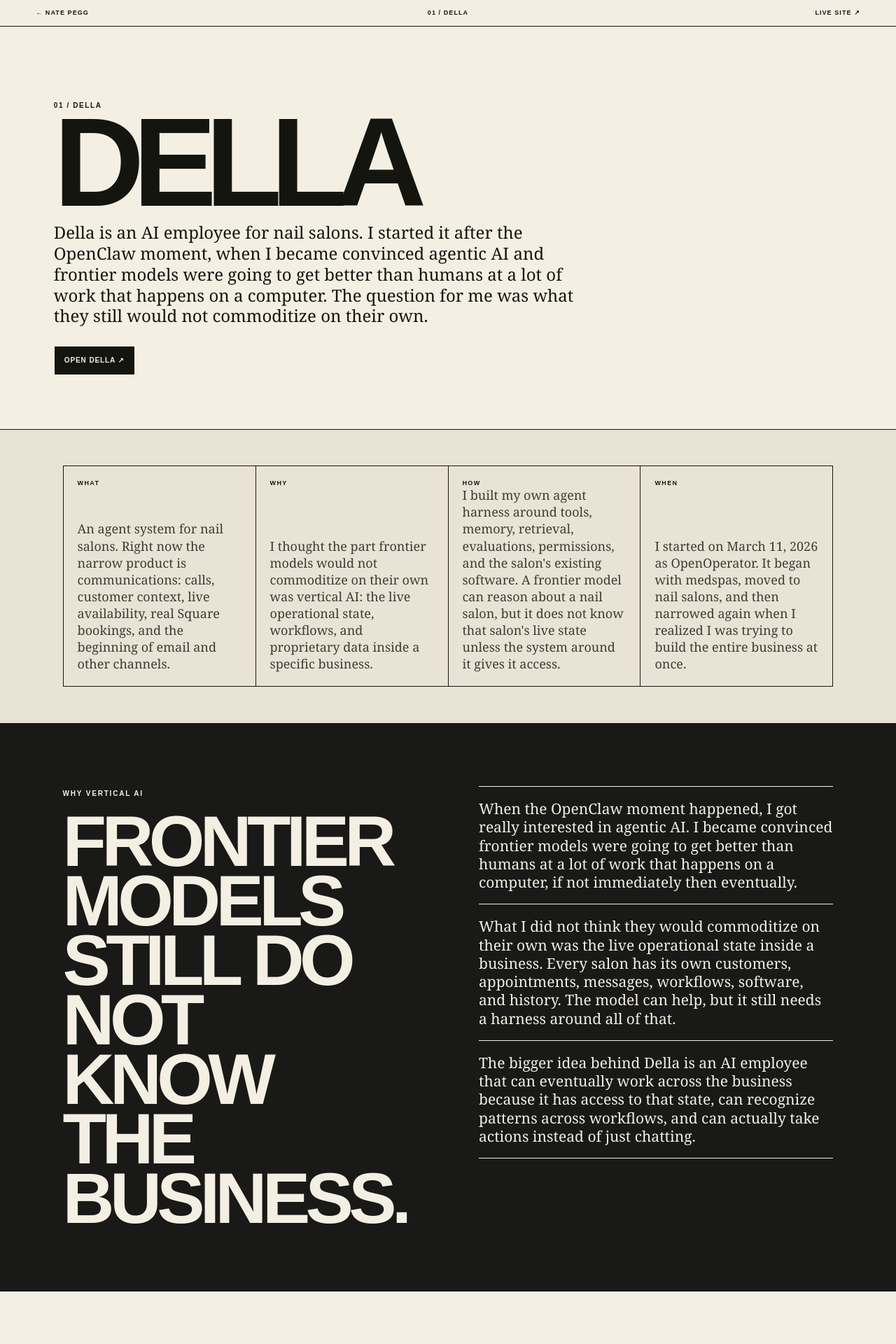
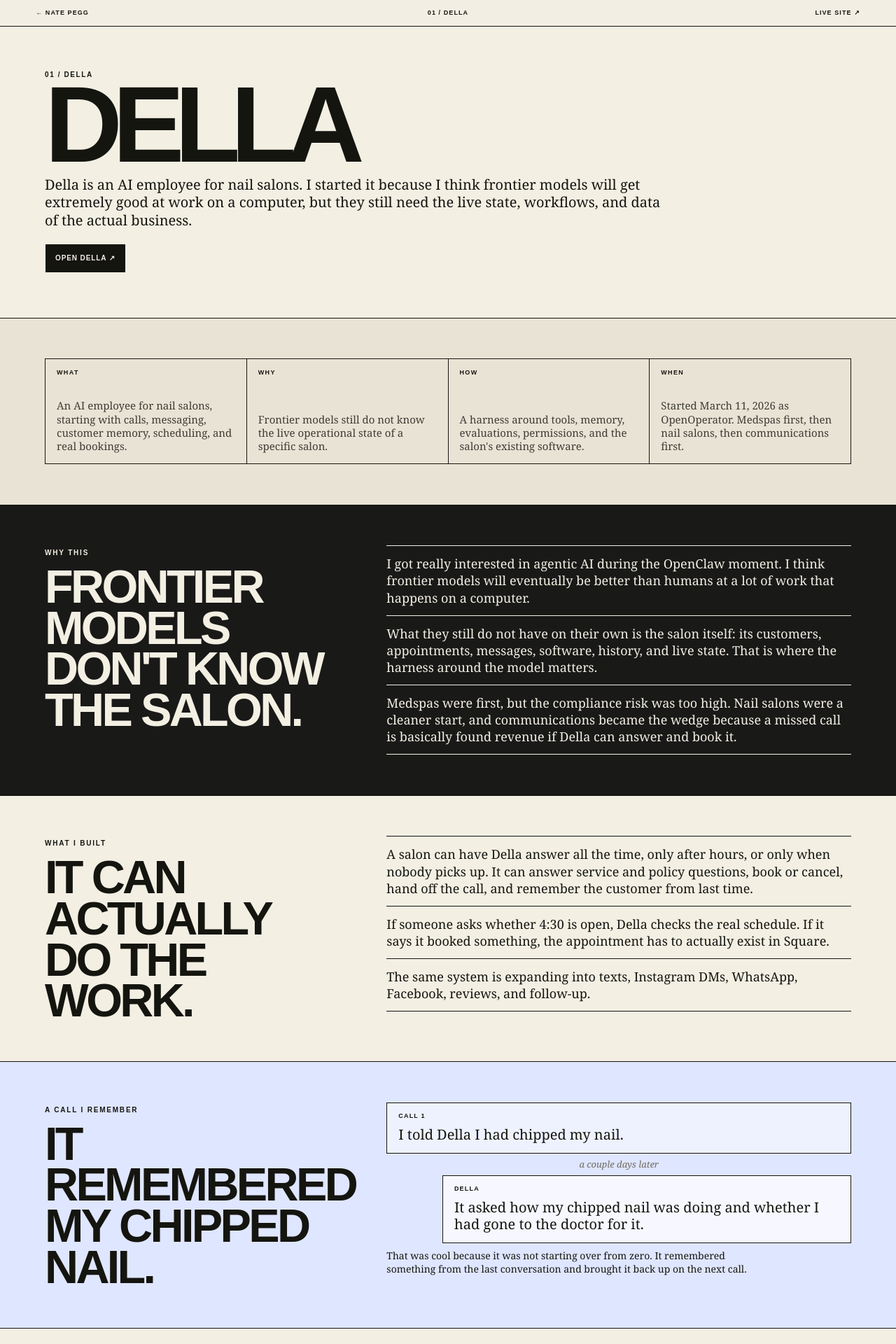
Before and after one commit to pegg-dot/nate-pegg-portfolio, a Next.js app: page /work/della in a window 1280 px wide. Shown: the top 1920 px of the page at 70% size. Built offline with nearby package versions, Linux system fonts and the light colour scheme.

Commit message:
Tighten Della case study layout

```diff
--- a/src/app/components/CaseShell.tsx
+++ b/src/app/components/CaseShell.tsx
@@ -9,7 +9,8 @@
   subtitle,
   children,
   external,
-  actions = []
+  actions = [],
+  className
 }: {
   index: string;
   title: string;
@@ -17,9 +18,10 @@
   children: ReactNode;
   external?: { label: string; href: string };
   actions?: Action[];
+  className?: string;
 }) {
   return (
-    <main className="caseMain">
+    <main className={["caseMain", className].filter(Boolean).join(" ")}>
       <header className="caseNav">
         <Link href="/">← NATE PEGG</Link>
         <span>{index}</span>
--- a/src/app/globals.css
+++ b/src/app/globals.css
@@ -1175,3 +1175,114 @@
 .heroPencilWriting {
   will-change: transform;
 }
+
+/* Della case: tighter reading rhythm. The case page should feel like a fast story, not a long report. */
+.dellaCase .caseHero {
+  min-height: 50vh;
+  padding: clamp(42px,5vw,72px) clamp(28px,5vw,72px);
+}
+.dellaCase .caseHero h1 {
+  margin: 8px 0 14px;
+  font-size: clamp(88px,12vw,170px);
+  line-height: .76;
+}
+.dellaCase .caseHero p {
+  max-width: 900px;
+  font-size: 20px;
+  line-height: 1.28;
+}
+.dellaCase .caseHeroActions {
+  margin-top: 20px;
+}
+.dellaCase .caseBriefBand {
+  padding: 24px clamp(28px,5vw,72px);
+}
+.dellaCase .caseBriefGrid article {
+  min-height: 150px;
+  padding: 15px 16px;
+}
+.dellaCase .caseBriefGrid article > p {
+  font-size: 15px;
+  line-height: 1.28;
+}
+.dellaCase .caseBand {
+  padding: clamp(34px,4.5vw,68px) clamp(28px,5vw,72px);
+}
+.dellaCase .caseGrid.two {
+  grid-template-columns: minmax(280px,.78fr) minmax(0,1.22fr);
+  gap: clamp(32px,5vw,72px);
+}
+.dellaCase .caseGrid h2 {
+  margin-top: 12px;
+  font-size: clamp(42px,5.2vw,76px);
+  line-height: .88;
+  letter-spacing: -.055em;
+}
+.dellaCase .caseStack p {
+  padding: 13px 0;
+  font-size: 18px;
+  line-height: 1.34;
+}
+.dellaCase .caseMemoryStack {
+  gap: 9px;
+}
+.dellaCase .caseMemoryStack > div {
+  padding: 14px 16px;
+}
+.dellaCase .caseMemoryStack p {
+  font-size: 20px;
+}
+.dellaCase .caseMemoryStack small {
+  font-size: 14px;
+  line-height: 1.35;
+}
+.dellaCase .lessonGrid {
+  gap: 10px;
+  margin-top: 22px;
+}
+.dellaCase .lessonGrid article {
+  min-height: 205px;
+  padding: 17px;
+}
+.dellaCase .lessonGrid h3 {
+  font-size: clamp(25px,2.7vw,38px);
+}
+.dellaCase .lessonGrid p {
+  font-size: 15px;
+}
+.dellaCase .dellaRoomImage {
+  margin-top: 16px;
+}
+.dellaCase .caseFooter {
+  min-height: 18vh;
+}
+
+@media (max-width: 980px) {
+  .dellaCase .caseGrid.two {
+    grid-template-columns: 1fr;
+    gap: 26px;
+  }
+}
+
+@media (max-width: 680px) {
+  .dellaCase .caseHero {
+    min-height: 46vh;
+    padding: 34px 20px;
+  }
+  .dellaCase .caseHero h1 {
+    font-size: clamp(72px,21vw,108px);
+  }
+  .dellaCase .caseHero p {
+    font-size: 18px;
+  }
+  .dellaCase .caseBriefBand,
+  .dellaCase .caseBand {
+    padding-inline: 20px;
+  }
+  .dellaCase .caseBriefGrid article {
+    min-height: 115px;
+  }
+  .dellaCase .caseGrid h2 {
+    font-size: clamp(42px,13vw,64px);
+  }
+}
--- a/src/app/work/della/page.tsx
+++ b/src/app/work/della/page.tsx
@@ -5,48 +5,38 @@
 export default function DellaCase() {
   return (
     <CaseShell
+      className="dellaCase"
       index="01 / DELLA"
       title="DELLA"
-      subtitle="Della is an AI employee for nail salons. I started it after the OpenClaw moment, when I became convinced agentic AI and frontier models were going to get better than humans at a lot of work that happens on a computer. The question for me was what they still would not commoditize on their own."
+      subtitle="Della is an AI employee for nail salons. I started it because I think frontier models will get extremely good at work on a computer, but they still need the live state, workflows, and data of the actual business."
       external={{ label: "LIVE SITE", href: "https://hellodella.com" }}
       actions={[{ label: "OPEN DELLA", href: "https://hellodella.com", external: true }]}
     >
       <ProjectBrief items={[
-        { label: "WHAT", text: "An agent system for nail salons. Right now the narrow product is communications: calls, customer context, live availability, real Square bookings, and the beginning of email and other channels." },
-        { label: "WHY", text: "I thought the part frontier models would not commoditize on their own was vertical AI: the live operational state, workflows, and proprietary data inside a specific business." },
-        { label: "HOW", text: "I built my own agent harness around tools, memory, retrieval, evaluations, permissions, and the salon's existing software. A frontier model can reason about a nail salon, but it does not know that salon's live state unless the system around it gives it access." },
-        { label: "WHEN", text: "I started on March 11, 2026 as OpenOperator. It began with medspas, moved to nail salons, and then narrowed again when I realized I was trying to build the entire business at once." },
+        { label: "WHAT", text: "An AI employee for nail salons, starting with calls, messaging, customer memory, scheduling, and real bookings." },
+        { label: "WHY", text: "Frontier models still do not know the live operational state of a specific salon." },
+        { label: "HOW", text: "A harness around tools, memory, evaluations, permissions, and the salon's existing software." },
+        { label: "WHEN", text: "Started March 11, 2026 as OpenOperator. Medspas first, then nail salons, then communications first." },
       ]} />
 
       <section className="caseBand caseBandInk">
         <div className="caseGrid two">
-          <div><span className="caseLabel">WHY VERTICAL AI</span><h2>FRONTIER MODELS STILL DO NOT KNOW THE BUSINESS.</h2></div>
+          <div><span className="caseLabel">WHY THIS</span><h2>FRONTIER MODELS DON&apos;T KNOW THE SALON.</h2></div>
           <div className="caseStack">
-            <p>When the OpenClaw moment happened, I got really interested in agentic AI. I became convinced frontier models were going to get better than humans at a lot of work that happens on a computer, if not immediately then eventually.</p>
-            <p>What I did not think they would commoditize on their own was the live operational state inside a business. Every salon has its own customers, appointments, messages, workflows, software, and history. The model can help, but it still needs a harness around all of that.</p>
-            <p>The bigger idea behind Della is an AI employee that can eventually work across the business because it has access to that state, can recognize patterns across workflows, and can actually take actions instead of just chatting.</p>
+            <p>I got really interested in agentic AI during the OpenClaw moment. I think frontier models will eventually be better than humans at a lot of work that happens on a computer.</p>
+            <p>What they still do not have on their own is the salon itself: its customers, appointments, messages, software, history, and live state. That is where the harness around the model matters.</p>
+            <p>Medspas were first, but the compliance risk was too high. Nail salons were a cleaner start, and communications became the wedge because a missed call is basically found revenue if Della can answer and book it.</p>
           </div>
         </div>
       </section>
 
       <section className="caseBand">
         <div className="caseGrid two">
-          <div><span className="caseLabel">WHY NAIL SALONS</span><h2>MEDSPAS WERE THE FIRST IDEA. NAIL SALONS WERE THE CLEANER START.</h2></div>
+          <div><span className="caseLabel">WHAT I BUILT</span><h2>IT CAN ACTUALLY DO THE WORK.</h2></div>
           <div className="caseStack">
-            <p>I started with medspas because the appointments are high-ticket and a missed call can mean a lot of lost revenue. Pretty quickly I realized there was way more compliance and liability than I wanted to take on while I was still figuring out the agent problem itself.</p>
-            <p>Nail salons had a similar foundation without as much of that risk. There are a lot of them, AI has not penetrated much of the day-to-day business yet, and the communication problem is obvious: if nobody answers the phone, that customer can just disappear.</p>
-            <p>At first I was trying to build everything around them: CRM, payments, scheduling, and more. After talking it through with a friend, I realized I needed one wedge. I picked communications because it is directly tied to revenue and it touches a lot of the rest of the business anyway.</p>
-          </div>
-        </div>
-      </section>
-
-      <section className="caseBand">
-        <div className="caseGrid two">
-          <div><span className="caseLabel">WHAT I BUILT</span><h2>IT ANSWERS LIKE A RECEPTIONIST AND CAN ACTUALLY DO THE WORK.</h2></div>
-          <div className="caseStack">
-            <p>A salon can have Della answer all the time, only after hours, or when nobody at the salon can pick up. On a call it can answer questions about services and policies, book or cancel appointments, hand the call off to a person, and remember who the customer is and what they talked about last time.</p>
-            <p>The important part is that it is connected to the real salon systems. If someone asks whether a time is open, Della has to check the actual schedule. If it books something, the appointment has to really exist in Square.</p>
-            <p>The same communications idea extends beyond voice into texts, Instagram DMs, WhatsApp, Facebook, reviews, follow-up, and the other places a salon talks to customers.</p>
+            <p>A salon can have Della answer all the time, only after hours, or only when nobody picks up. It can answer service and policy questions, book or cancel, hand off the call, and remember the customer from last time.</p>
+            <p>If someone asks whether 4:30 is open, Della checks the real schedule. If it says it booked something, the appointment has to actually exist in Square.</p>
+            <p>The same system is expanding into texts, Instagram DMs, WhatsApp, Facebook, reviews, and follow-up.</p>
           </div>
         </div>
       </section>
@@ -80,11 +70,10 @@
 
       <section className="caseBand caseBandDark">
         <div className="caseGrid two">
-          <div><span className="caseLabel">WHERE IT IS NOW</span><h2>I&apos;M TRYING TO GET IT INTO REAL SALONS.</h2></div>
+          <div><span className="caseLabel">WHERE IT IS NOW</span><h2>I&apos;M GETTING IT INTO REAL SALONS.</h2></div>
           <div className="caseStack">
-            <p>Real calls have gone through the system, real Square appointments have been created, and customer context carries across conversations instead of resetting every time somebody calls.</p>
-            <p>At this point I am not just sitting there adding features. I am working on getting clients and putting Della in front of actual salon owners.</p>
-            <p>I am still improving the reliability, latency, memory, guardrails, and all the stuff around the model as I do that, but getting real salons using it is the main thing I care about right now.</p>
+            <p>Real calls have gone through the system, real Square appointments have been created, and customer context carries across conversations.</p>
+            <p>I am working on getting clients now. At the same time I am tightening reliability, latency, memory, and guardrails around actual salon use.</p>
           </div>
         </div>
       </section>
```
Also changed, not shown: 1 other file (tests, documents, lock files or other folders).
